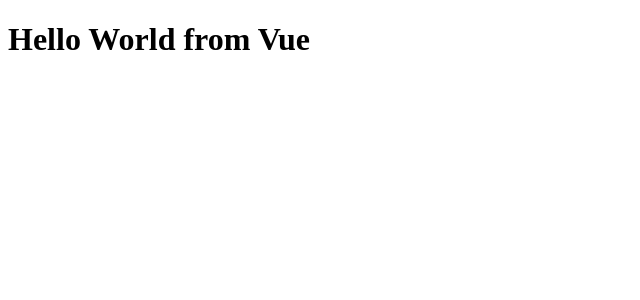
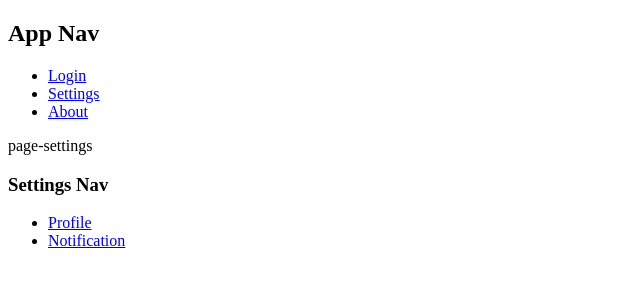
Before and after one commit to LearnShare/vra-vue, a Vue app: page /settings in a window 1280 px wide. Shown: the top 300 px of the page, without its empty margins (0-640 px from the left). Built offline with nearby package versions, Linux system fonts and the light colour scheme.

Commit message:
(demo): Vue Router.

```diff
--- a/src/app.vue
+++ b/src/app.vue
@@ -1,14 +1,11 @@
 <template>
-  <hello-world msg="Hello World from Vue"/>
+  <router-view
+      name="nav"></router-view>
+  <router-view></router-view>
 </template>
 
 <script>
-import HelloWorld from '@/components/hello-world.vue';
-
 export default {
   name: 'App',
-  components: {
-    HelloWorld,
-  },
 };
 </script>
--- a/src/components/hello-world.vue
+++ /dev/null
@@ -1,12 +0,0 @@
-<template>
-  <h1>{{ msg }}</h1>
-</template>
-
-<script>
-export default {
-  name: 'HelloWorld',
-  props: {
-    msg: String,
-  },
-};
-</script>
--- /dev/null
+++ b/src/components/nav.vue
@@ -0,0 +1,31 @@
+<template>
+  <h2>App Nav</h2>
+  <nav>
+    <ul>
+      <li>
+        <router-link
+            :to="{
+              name: 'Login',
+            }">Login</router-link>
+      </li>
+      <li>
+        <router-link
+            :to="{
+              name: 'Settings',
+            }">Settings</router-link>
+      </li>
+      <li>
+        <router-link
+            :to="{
+              name: 'About',
+            }">About</router-link>
+      </li>
+    </ul>
+  </nav>
+</template>
+
+<script>
+export default {
+  name: 'AppNav',
+};
+</script>
--- /dev/null
+++ b/src/pages/404.vue
@@ -0,0 +1,9 @@
+<template>
+  <div>page-404</div>
+</template>
+
+<script>
+export default {
+  name: 'Page404',
+};
+</script>
--- /dev/null
+++ b/src/pages/about.vue
@@ -0,0 +1,9 @@
+<template>
+  <div>page-about</div>
+</template>
+
+<script>
+export default {
+  name: 'PageAbout',
+};
+</script>
--- /dev/null
+++ b/src/pages/login.vue
@@ -0,0 +1,9 @@
+<template>
+  <div>page-login</div>
+</template>
+
+<script>
+export default {
+  name: 'PageLogin',
+};
+</script>
--- /dev/null
+++ b/src/pages/settings/index.vue
@@ -0,0 +1,16 @@
+<template>
+  <div>page-settings</div>
+  <settings-nav></settings-nav>
+  <router-view></router-view>
+</template>
+
+<script>
+import SettingsNav from './nav.vue';
+
+export default {
+  name: 'PageSettings',
+  components: {
+    SettingsNav,
+  },
+};
+</script>
--- /dev/null
+++ b/src/pages/settings/nav.vue
@@ -0,0 +1,25 @@
+<template>
+  <h3>Settings Nav</h3>
+  <nav>
+    <ul>
+      <li>
+        <router-link
+            :to="{
+              name: 'Profile',
+            }">Profile</router-link>
+      </li>
+      <li>
+        <router-link
+            :to="{
+              name: 'Notification',
+            }">Notification</router-link>
+      </li>
+    </ul>
+  </nav>
+</template>
+
+<script>
+export default {
+  name: 'SettingNav',
+};
+</script>
--- /dev/null
+++ b/src/pages/settings/notification.vue
@@ -0,0 +1,9 @@
+<template>
+  <div>page-settings-notification</div>
+</template>
+
+<script>
+export default {
+  name: 'PageSettingsNotification',
+};
+</script>
--- /dev/null
+++ b/src/pages/settings/profile.vue
@@ -0,0 +1,9 @@
+<template>
+  <div>page-settings-profile</div>
+</template>
+
+<script>
+export default {
+  name: 'PageSettingsProfile',
+};
+</script>
--- /dev/null
+++ b/src/router/index.js
@@ -0,0 +1,101 @@
+import {
+  createRouter,
+  createWebHistory,
+} from 'vue-router';
+
+import AppNav from '@/components/nav.vue';
+
+import PageLogin from '@/pages/login.vue';
+import PageAbout from '@/pages/about.vue';
+import Page404 from '@/pages/404.vue';
+
+import PageSettings from '@/pages/settings/index.vue';
+import PageSettingsProfile from '@/pages/settings/profile.vue';
+import PageSettingsNotification from '@/pages/settings/notification.vue';
+
+const routes = [
+  {
+    name: 'Login',
+    path: '/login',
+    component: PageLogin,
+    meta: {
+      login: false,
+    },
+  },
+  {
+    name: 'About',
+    path: '/about',
+    components: {
+      default: PageAbout,
+      nav: AppNav,
+    },
+    meta: {
+      login: false,
+    },
+  },
+  {
+    name: '404',
+    path: '/:any(.*)',
+    components: {
+      default: Page404,
+      nav: AppNav,
+    },
+  },
+  {
+    name: 'Shop',
+    path: '/shop',
+    redirect: {
+      name: 'Store',
+    },
+  },
+  {
+    name: 'Settings',
+    path: '/settings',
+    components: {
+      default: PageSettings,
+      nav: AppNav,
+    },
+    meta: {
+      login: true,
+    },
+    children: [
+      {
+        name: 'Profile',
+        path: 'profile',
+        component: PageSettingsProfile,
+        meta: {
+          login: true,
+        },
+      },
+      {
+        name: 'Notification',
+        path: 'notification',
+        component: PageSettingsNotification,
+        meta: {
+          login: true,
+        },
+      },
+    ],
+  },
+];
+
+const router = createRouter({
+  history: createWebHistory(),
+  routes,
+});
+
+router.beforeEach(() => {
+  console.log('beforeEach');
+
+  return new Promise((resolve) => {
+    window.setTimeout(() => resolve(), 2000);
+  });
+});
+router.beforeResolve(() => {
+  console.log('beforeResolve');
+});
+router.afterEach(() => {
+  console.log('afterEach');
+});
+
+export default router;
```
Also changed, not shown: src/main.js (+11 -2 lines).
